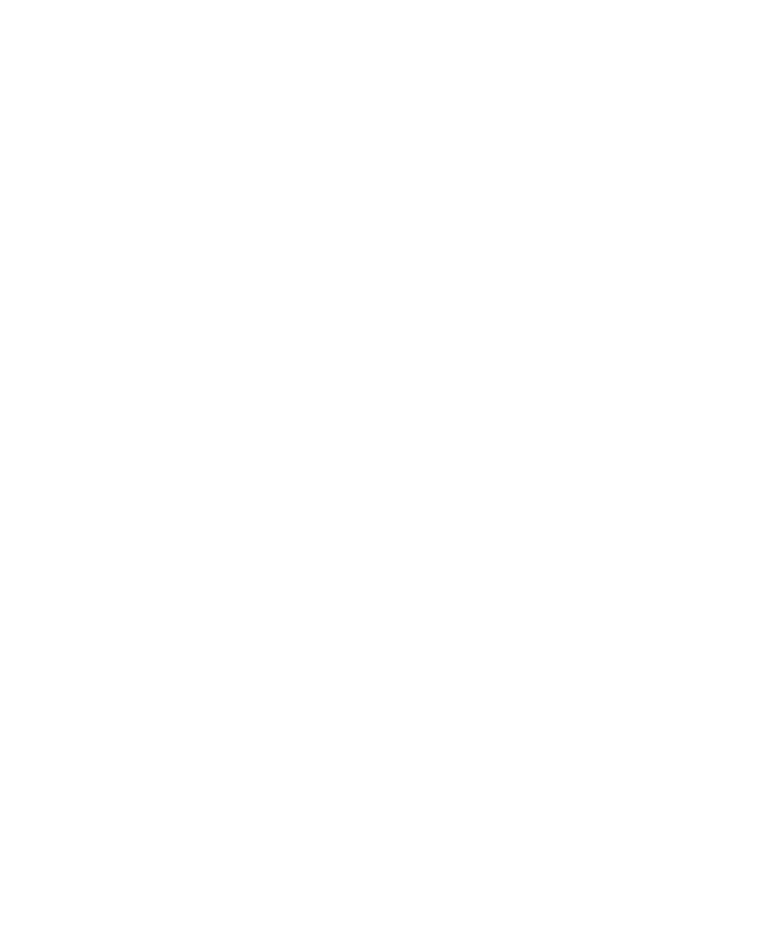
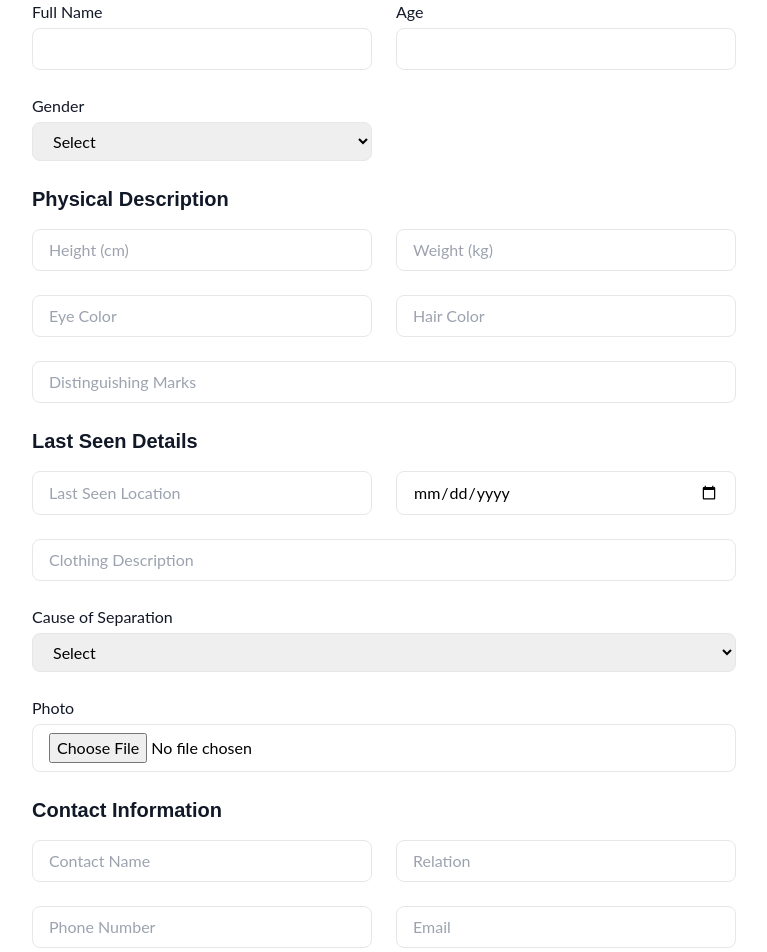
Before and after one commit to mdrayyansarfaraz7/ResQLink-frontend, a React (Vite) app: page /client-form in a window 1280 px wide. Shown: the part 140-1092 px from the top of the page, without its empty margins (256-1023 px from the left). Before the commit the page ends 800 px from the top, so only its background shows below. Built offline with nearby package versions, Linux system fonts and the light colour scheme.

Commit message:
Family form maid

```diff
--- a/src/pages/FamilyForm.jsx
+++ b/src/pages/FamilyForm.jsx
@@ -1,9 +1,300 @@
-import React from 'react'
+// import React from 'react'
 
-function ClientForm() {
+// function ClientForm() {
+//   return (
+//     <div className='bg-green-200'>ClientForm</div>
+//   )
+// }
+
+// export default ClientForm
+
+
+// src/pages/FamilyForm.jsx
+import React, { useState } from "react";
+
+const ClientForm = () => {
+  const [formData, setFormData] = useState({
+    fullName: "",
+    age: "",
+    gender: "",
+    physicalDescription: {
+      height: "",
+      weight: "",
+      eyeColor: "",
+      hairColor: "",
+      distinguishingMarks: "",
+    },
+    lastSeenLocation: "",
+    lastSeenDate: "",
+    clothingDescription: "",
+    causeOfSeparation: "",
+    photo: "",
+    contactInfo: {
+      name: "",
+      relation: "",
+      phone: "",
+      email: "",
+      address: "",
+    },
+    additionalNotes: "",
+  });
+
+  const handleChange = (e, parent = null) => {
+    const { name, value } = e.target;
+    if (parent) {
+      setFormData({
+        ...formData,
+        [parent]: { ...formData[parent], [name]: value },
+      });
+    } else {
+      setFormData({ ...formData, [name]: value });
+    }
+  };
+
+  const handleSubmit = (e) => {
+    e.preventDefault();
+    console.log("Form submitted:", formData);
+    // API call logic here
+  };
+
   return (
-    <div>ClientForm</div>
-  )
-}
+    <div className="min-h-screen bg-neutral-light flex justify-center items-center px-4 py-10">
+      <form
+        onSubmit={handleSubmit}
+        className="bg-white shadow-lg rounded-2xl p-8 w-full max-w-3xl font-body"
+      >
+        <h2 className="text-3xl font-heading font-bold text-primary text-center mb-8">
+          Missing Person Report
+        </h2>
 
-export default ClientForm
+        {/* Personal Info */}
+        <div className="grid grid-cols-1 md:grid-cols-2 gap-6 mb-6">
+          <div>
+            <label className="block text-neutral-dark mb-1">Full Name</label>
+            <input
+              type="text"
+              name="fullName"
+              value={formData.fullName}
+              onChange={handleChange}
+              className="w-full border rounded-lg px-4 py-2 focus:ring-2 focus:ring-primary"
+              required
+            />
+          </div>
+
+          <div>
+            <label className="block text-neutral-dark mb-1">Age</label>
+            <input
+              type="number"
+              name="age"
+              value={formData.age}
+              onChange={handleChange}
+              className="w-full border rounded-lg px-4 py-2 focus:ring-2 focus:ring-primary"
+              required
+            />
+          </div>
+
+          <div>
+            <label className="block text-neutral-dark mb-1">Gender</label>
+            <select
+              name="gender"
+              value={formData.gender}
+              onChange={handleChange}
+              className="w-full border rounded-lg px-4 py-2 focus:ring-2 focus:ring-primary"
+              required
+            >
+              <option value="">Select</option>
+              <option>Male</option>
+              <option>Female</option>
+              <option>Other</option>
+            </select>
+          </div>
+        </div>
+
+        {/* Physical Description */}
+        <h3 className="text-xl font-heading font-semibold text-neutral-dark mb-4">
+          Physical Description
+        </h3>
+        <div className="grid grid-cols-1 md:grid-cols-2 gap-6 mb-6">
+          <input
+            type="number"
+            name="height"
+            placeholder="Height (cm)"
+            value={formData.physicalDescription.height}
+            onChange={(e) => handleChange(e, "physicalDescription")}
+            className="w-full border rounded-lg px-4 py-2 focus:ring-2 focus:ring-primary"
+          />
+          <input
+            type="number"
+            name="weight"
+            placeholder="Weight (kg)"
+            value={formData.physicalDescription.weight}
+            onChange={(e) => handleChange(e, "physicalDescription")}
+            className="w-full border rounded-lg px-4 py-2 focus:ring-2 focus:ring-primary"
+          />
+          <input
+            type="text"
+            name="eyeColor"
+            placeholder="Eye Color"
+            value={formData.physicalDescription.eyeColor}
+            onChange={(e) => handleChange(e, "physicalDescription")}
+            className="w-full border rounded-lg px-4 py-2 focus:ring-2 focus:ring-primary"
+          />
+          <input
+            type="text"
+            name="hairColor"
+            placeholder="Hair Color"
+            value={formData.physicalDescription.hairColor}
+            onChange={(e) => handleChange(e, "physicalDescription")}
+            className="w-full border rounded-lg px-4 py-2 focus:ring-2 focus:ring-primary"
+          />
+          <input
+            type="text"
+            name="distinguishingMarks"
+            placeholder="Distinguishing Marks"
+            value={formData.physicalDescription.distinguishingMarks}
+            onChange={(e) => handleChange(e, "physicalDescription")}
+            className="w-full border rounded-lg px-4 py-2 focus:ring-2 focus:ring-primary col-span-2"
+          />
+        </div>
+
+        {/* Last Seen */}
+        <h3 className="text-xl font-heading font-semibold text-neutral-dark mb-4">
+          Last Seen Details
+        </h3>
+        <div className="grid grid-cols-1 md:grid-cols-2 gap-6 mb-6">
+          <input
+            type="text"
+            name="lastSeenLocation"
+            placeholder="Last Seen Location"
+            value={formData.lastSeenLocation}
+            onChange={handleChange}
+            className="w-full border rounded-lg px-4 py-2 focus:ring-2 focus:ring-primary"
+            required
+          />
+          <input
+            type="date"
+            name="lastSeenDate"
+            value={formData.lastSeenDate}
+            onChange={handleChange}
+            className="w-full border rounded-lg px-4 py-2 focus:ring-2 focus:ring-primary"
+            required
+          />
+          <input
+            type="text"
+            name="clothingDescription"
+            placeholder="Clothing Description"
+            value={formData.clothingDescription}
+            onChange={handleChange}
+            className="w-full border rounded-lg px-4 py-2 focus:ring-2 focus:ring-primary col-span-2"
+          />
+        </div>
+
+        {/* Cause of Separation */}
+        <div className="mb-6">
+          <label className="block text-neutral-dark mb-1">
+            Cause of Separation
+          </label>
+          <select
+            name="causeOfSeparation"
+            value={formData.causeOfSeparation}
+            onChange={handleChange}
+            className="w-full border rounded-lg px-4 py-2 focus:ring-2 focus:ring-primary"
+            required
+          >
+            <option value="">Select</option>
+            <option value="natural_disaster">Natural Disaster</option>
+            <option value="accident">Accident</option>
+            <option value="conflict/violence">Conflict / Violence</option>
+            <option value="lost_while_evacuating">Lost While Evacuating</option>
+            <option value="other">Other</option>
+          </select>
+        </div>
+
+        {/* Photo */}
+        <div className="mb-6">
+          <label className="block text-neutral-dark mb-1">Photo</label>
+          <input
+            type="file"
+            name="photo"
+            onChange={(e) =>
+              setFormData({ ...formData, photo: e.target.files[0] })
+            }
+            className="w-full border rounded-lg px-4 py-2 focus:ring-2 focus:ring-primary"
+            required
+          />
+        </div>
+
+        {/* Contact Info */}
+        <h3 className="text-xl font-heading font-semibold text-neutral-dark mb-4">
+          Contact Information
+        </h3>
+        <div className="grid grid-cols-1 md:grid-cols-2 gap-6 mb-6">
+          <input
+            type="text"
+            name="name"
+            placeholder="Contact Name"
+            value={formData.contactInfo.name}
+            onChange={(e) => handleChange(e, "contactInfo")}
+            className="w-full border rounded-lg px-4 py-2 focus:ring-2 focus:ring-primary"
+            required
+          />
+          <input
+            type="text"
+            name="relation"
+            placeholder="Relation"
+            value={formData.contactInfo.relation}
+            onChange={(e) => handleChange(e, "contactInfo")}
+            className="w-full border rounded-lg px-4 py-2 focus:ring-2 focus:ring-primary"
+          />
+          <input
+            type="tel"
+            name="phone"
+            placeholder="Phone Number"
+            value={formData.contactInfo.phone}
+            onChange={(e) => handleChange(e, "contactInfo")}
+            className="w-full border rounded-lg px-4 py-2 focus:ring-2 focus:ring-primary"
+            required
+          />
+          <input
+            type="email"
+            name="email"
+            placeholder="Email"
+            value={formData.contactInfo.email}
+            onChange={(e) => handleChange(e, "contactInfo")}
+            className="w-full border rounded-lg px-4 py-2 focus:ring-2 focus:ring-primary"
+          />
+          <textarea
+            name="address"
+            placeholder="Address"
+            value={formData.contactInfo.address}
+            onChange={(e) => handleChange(e, "contactInfo")}
+            className="w-full border rounded-lg px-4 py-2 focus:ring-2 focus:ring-primary col-span-2"
+            rows="2"
+          ></textarea>
+        </div>
+
+        {/* Additional Notes */}
+        <div className="mb-6">
+          <label className="block text-neutral-dark mb-1">Additional Notes</label>
+          <textarea
+            name="additionalNotes"
+            value={formData.additionalNotes}
+            onChange={handleChange}
+            className="w-full border rounded-lg px-4 py-2 focus:ring-2 focus:ring-primary"
+            rows="3"
+          ></textarea>
+        </div>
+
+        {/* Submit */}
+        <button
+          type="submit"
+          className="w-full bg-primary text-white font-heading py-3 rounded-2xl hover:bg-secondary transition"
+        >
+          Submit Report
+        </button>
+      </form>
+    </div>
+  );
+};
+
+export default ClientForm;
```
